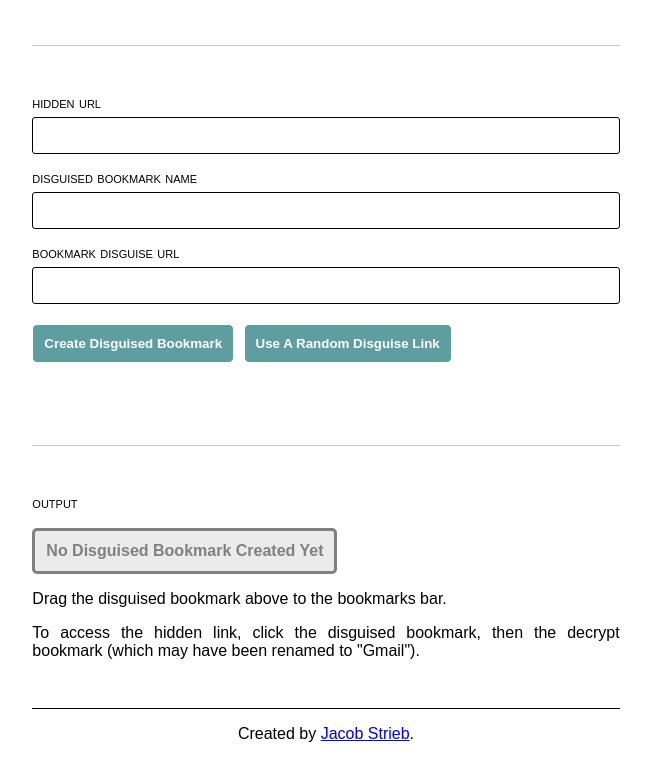
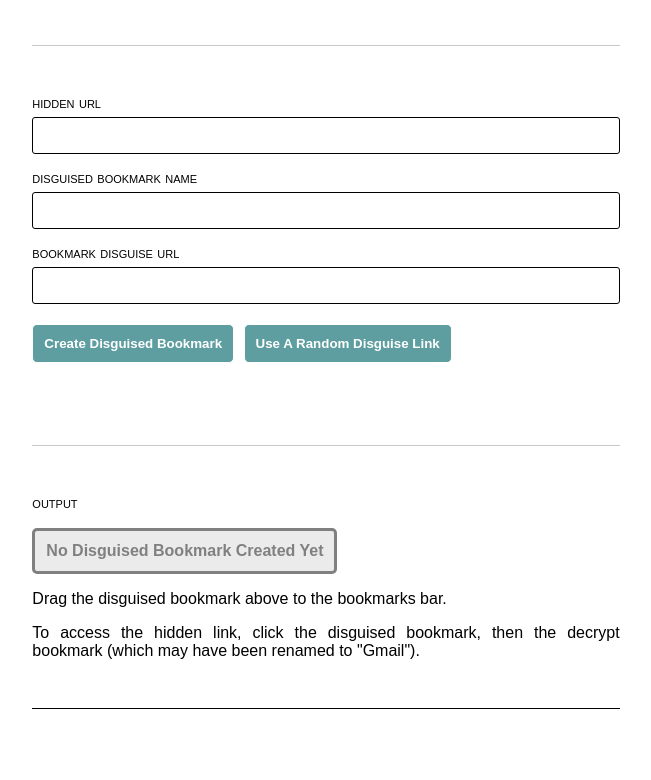
Before and after one commit to cms1907/cms1907.github.io, a plain HTML site: page hidden/index.html in a window 1280 px wide. Shown: the part 663-1443 px from the top of the page, without its empty margins (314-965 px from the left). After the commit the page ends 1413 px from the top, so only its background shows below. Drawn offline with Linux system fonts and the light colour scheme.

Commit message:
Update index.html

```diff
--- a/hidden/index.html
+++ b/hidden/index.html
@@ -226,7 +226,7 @@ try {
   <!-- Page footer -->
   <footer>
   <hr />
-  <p class="copyright">Created by <a href="https://jstrieb.github.io">Jacob Strieb</a>.</p>
+
   </footer>
 </body>
 </body>
```
